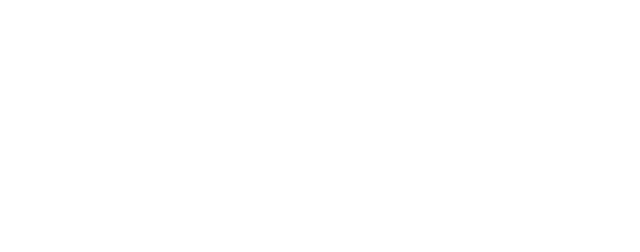
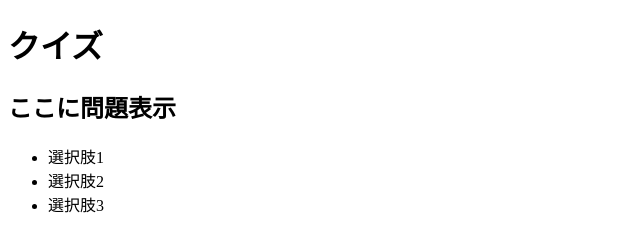
Before and after one commit to gi-ogawa/Quiz-App, a plain HTML site: page index.html in a window 1280 px wide. Shown: the whole page, without its empty margins (0-640 px from the left). Drawn offline with Linux system fonts and the light colour scheme.

Commit message:
文字を表示

```diff
--- a/index.html
+++ b/index.html
@@ -4,9 +4,19 @@
   <meta charset="UTF-8">
   <meta name="viewport" content="width=device-width, initial-scale=1.0">
   <link rel="stylesheet" href="css/style.css">
-  <title>Document</title>
+  <title>クイズ</title>
 </head>
 <body>
+  <h1>クイズ</h1>
+  <h2 id="qustion">ここに問題表示</h2>
+
+  <ul>
+    <li id="ans1">選択肢1</li>
+    <li id="ans2">選択肢2</li>
+    <li id="ans3">選択肢3</li>
+  </ul>
+
+
   <script src="js/index.js"></script>
 </body>
 </html>
```
